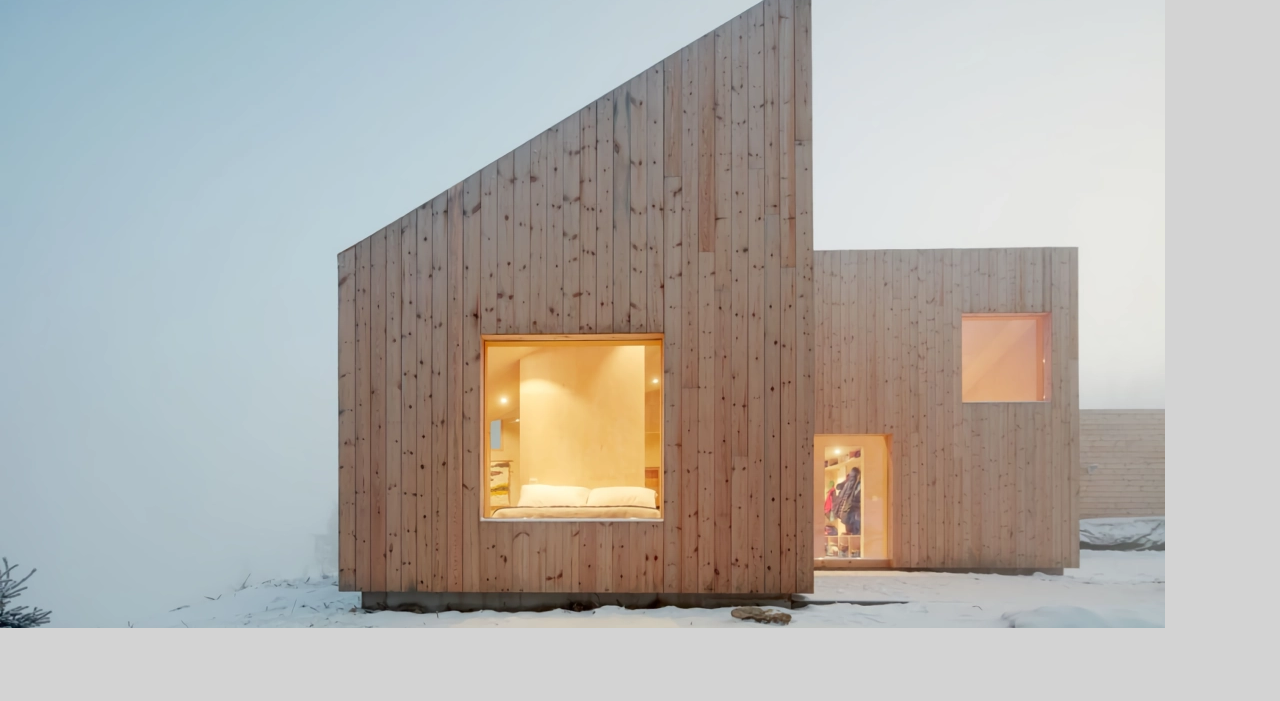
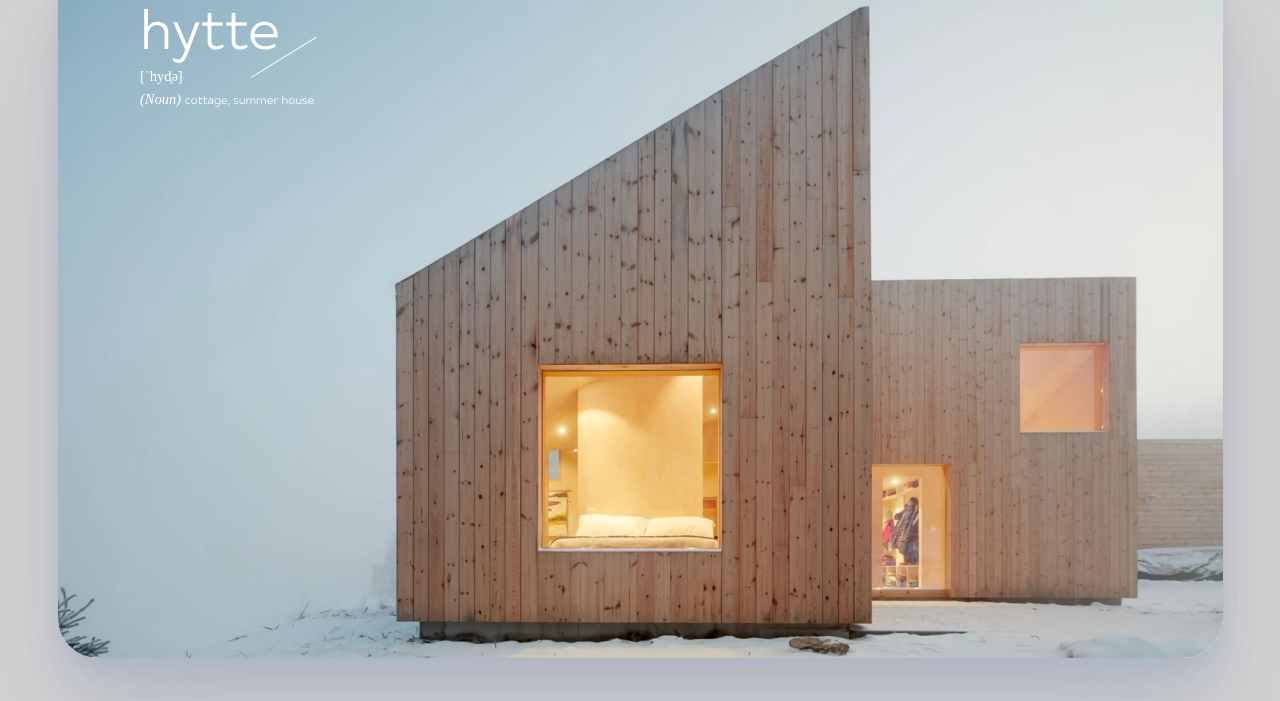
Before and after one commit to PetrAhtimirov/Hytte, a plain HTML site: page index.html in a window 1280 px wide. Shown: the part 99-800 px from the top of the page. Drawn offline with Linux system fonts and the light colour scheme.

Commit message:
Main banner

```diff
--- a/index.html
+++ b/index.html
@@ -39,6 +39,13 @@
 							</li>
 						</ul>
 					</header>
+
+					<dl class="logo">
+						<hr />
+						<dt>hytte</dt>
+						<rt lang="IPA">[ˈhyd̥ə]</rt>
+						<dd><i>(Noun) </i>cottage, summer house</dd>
+					</dl>
 				</div>
 			</section>
 		</div>
--- a/scss/style.scss
+++ b/scss/style.scss
@@ -40,7 +40,7 @@ body {
 	overflow: hidden;
 }
 
-@media (min-width: 1418px) {
+@media (min-width: 1176px) {
 	.page {
 		border-radius: 40px;
 		margin-left: auto;
@@ -69,13 +69,13 @@ body {
 	height: 727px;
 	background-image: url("../images/main-banner.webp");
 	padding-top: 25px;
+	font-family: 'Steppe';
+	font-style: normal;
+	font-weight: 400;
 
 	/* Header */
 
 	header {
-		font-family: 'Steppe';
-		font-style: normal;
-		font-weight: 400;
 		font-size: 11.4px;
 		line-height: 14px;
 		color: #3B505A;
@@ -127,4 +127,45 @@ body {
 			margin-right: 0;
 		}
 	}
+
+	.logo {
+		width: 180px;
+		height: 108px;
+		color: white;
+		position: relative;
+
+		dt {
+			font-size: 53.4px;
+			line-height: 64px;
+		}
+
+		rt {
+			font-family: 'Baskerville';
+			font-style: normal;
+			font-size: 14.5px;
+			line-height: 17px;
+		}
+
+		dd {
+			font-size: 11.3px;
+			margin: 0;
+			margin-top: 5px;
+			i {
+				font-size: 14.5px;
+				line-height: 16px;
+				font-family: 'Baskerville';
+			}
+		}
+
+		hr {
+			width: 77px;
+			height: 0.5px;
+			border: none;
+			background-color: white;
+			position: absolute;
+			transform: rotate(-31.7deg);
+			top: 44.5px;
+			left: 105.2px;
+		}
+	}
 }
```
Also changed, not shown: css/style.css, 1 other file.
